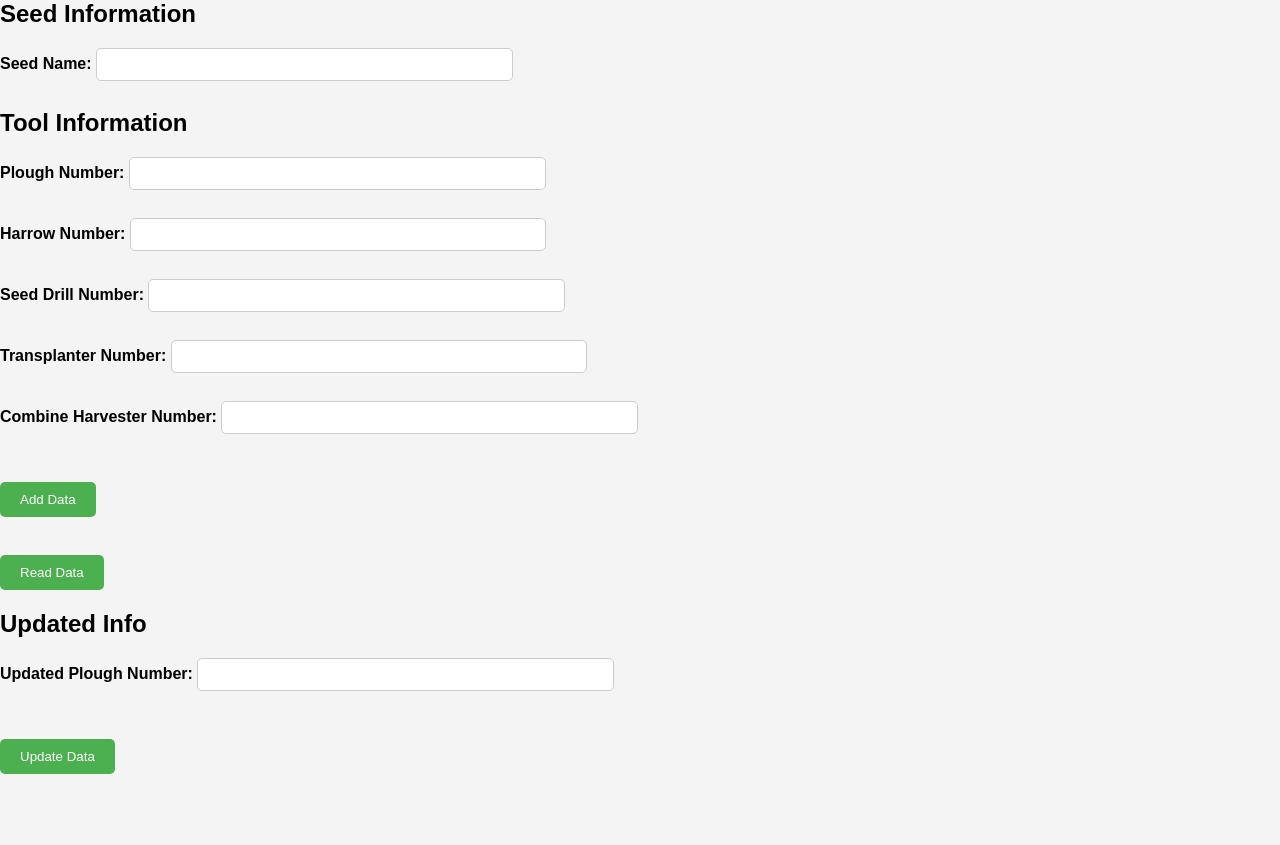
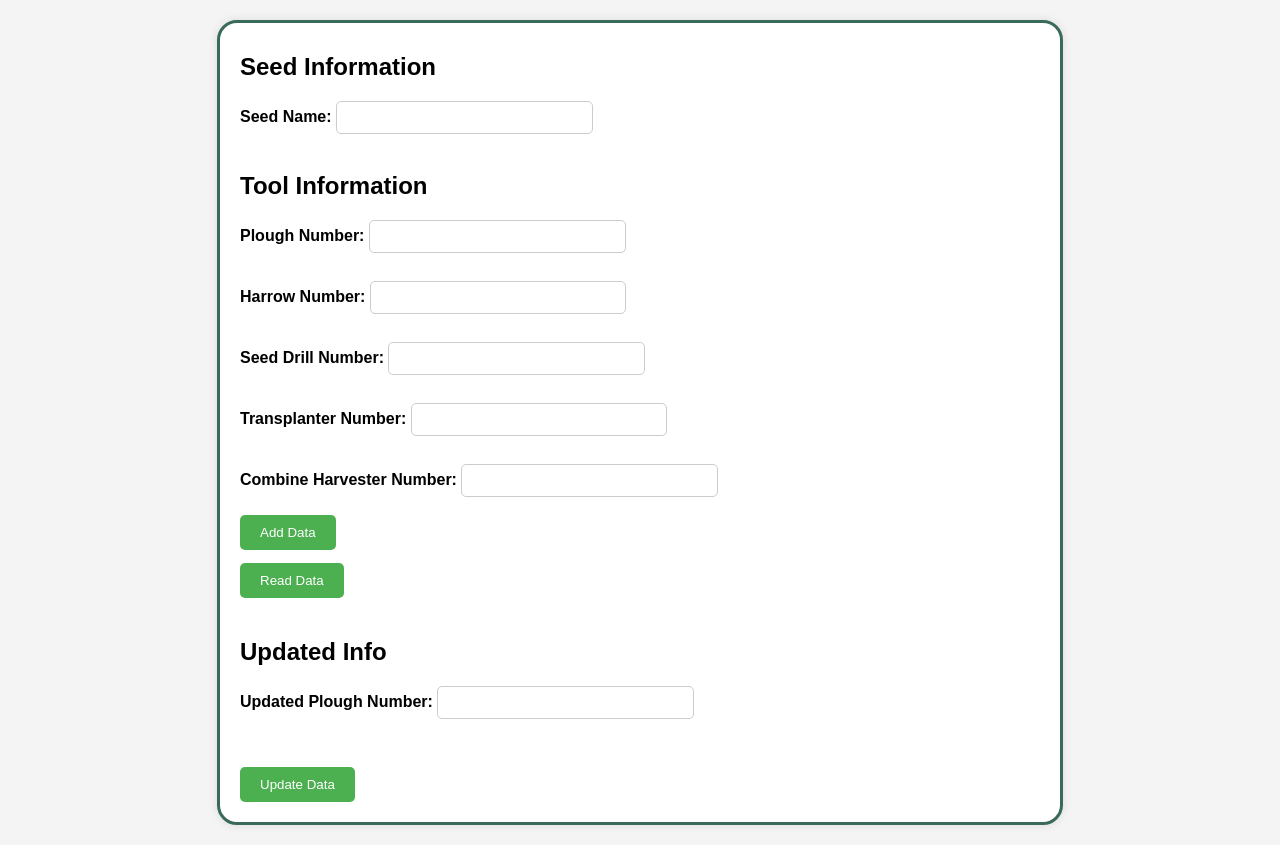
Before and after one commit to Karthikeyan1508/bit-n-build-final, a plain HTML site: page crud/index.html in a window 1280 px wide. Before the commit the page ends 800 px from the top, so only its background shows below. Drawn offline with Linux system fonts and the light colour scheme.

Commit message:
Updated crud UI

```diff
--- a/crud/index.html
+++ b/crud/index.html
@@ -9,7 +9,8 @@
 
 </head>
 <body>
-  <h2>Seed Information</h2>
+  <div class="container">
+      <h2 style="padding-top: 10px;">Seed Information</h2>
       <form id="seedForm">
         <label for="seedName">Seed Name:</label>
         <input type="text" id="seedName" name="seedName"><br><br>
@@ -17,7 +18,7 @@
       <!-- </form>
       <button onclick="saveSeedData()">Add Data</button> -->
 
-  <h2>Tool Information</h2>
+      <h2 style="padding-top: 10px;">Tool Information</h2>
       <form id="toolForm">
         <label for="plough">Plough Number:</label>
         <input type="number" id="plough" name="plough"><br><br>
@@ -31,9 +32,9 @@
         <input type="number" id="combineHarvester" name="combineHarvester"><br><br>
         <!-- <input type="submit" value="Submit Tool Info"> -->
       </form>
-  <button onclick="saveData()">Add Data</button>
+      <button style="margin-top: -10px;" onclick="saveData()">Add Data</button>
     <br/>
-<button onclick="readLastSavedData()">Read Data</button>
+    <button style="margin-top: -5px; margin-bottom:5px;" onclick="readLastSavedData()">Read Data</button>
     <div id="dataDisplay">
         <!-- Data will be displayed here -->
         <div id="seeds"></div>
@@ -44,13 +45,14 @@
         <div id="RcombineHarvester"></div>
     </div>
 
-<h2>Updated Info</h2>
+    <h2 style="padding-top: 20px;">Updated Info</h2>
     <form id="Updated">
         <label for="upPlough">Updated Plough Number:</label>
         <input type="number" id="upPlough" name="upPlough"><br><br>
     </form>
 
     <button onclick="updateLastSavedData()">Update Data</button>
+</div>
 
 
   <script src="https://www.gstatic.com/firebasejs/10.8.0/firebase-app-compat.js"></script>
--- a/crud/styles.css
+++ b/crud/styles.css
@@ -14,8 +14,13 @@ body {
     width: 80%;
     max-width: 800px;
     padding: 20px;
+    margin-left: auto;
+    margin-right: auto;
+    margin-top: 20px;
+    margin-bottom: 20px;
     background-color: #fff;
-    border-radius: 10px;
+    border: 3px solid #3A6A59;
+    border-radius: 20px;
     box-shadow: 0 0 10px rgba(0, 0, 0, 0.1);
 }
 
```
Lines whose indentation alone changed are shown as unchanged.
